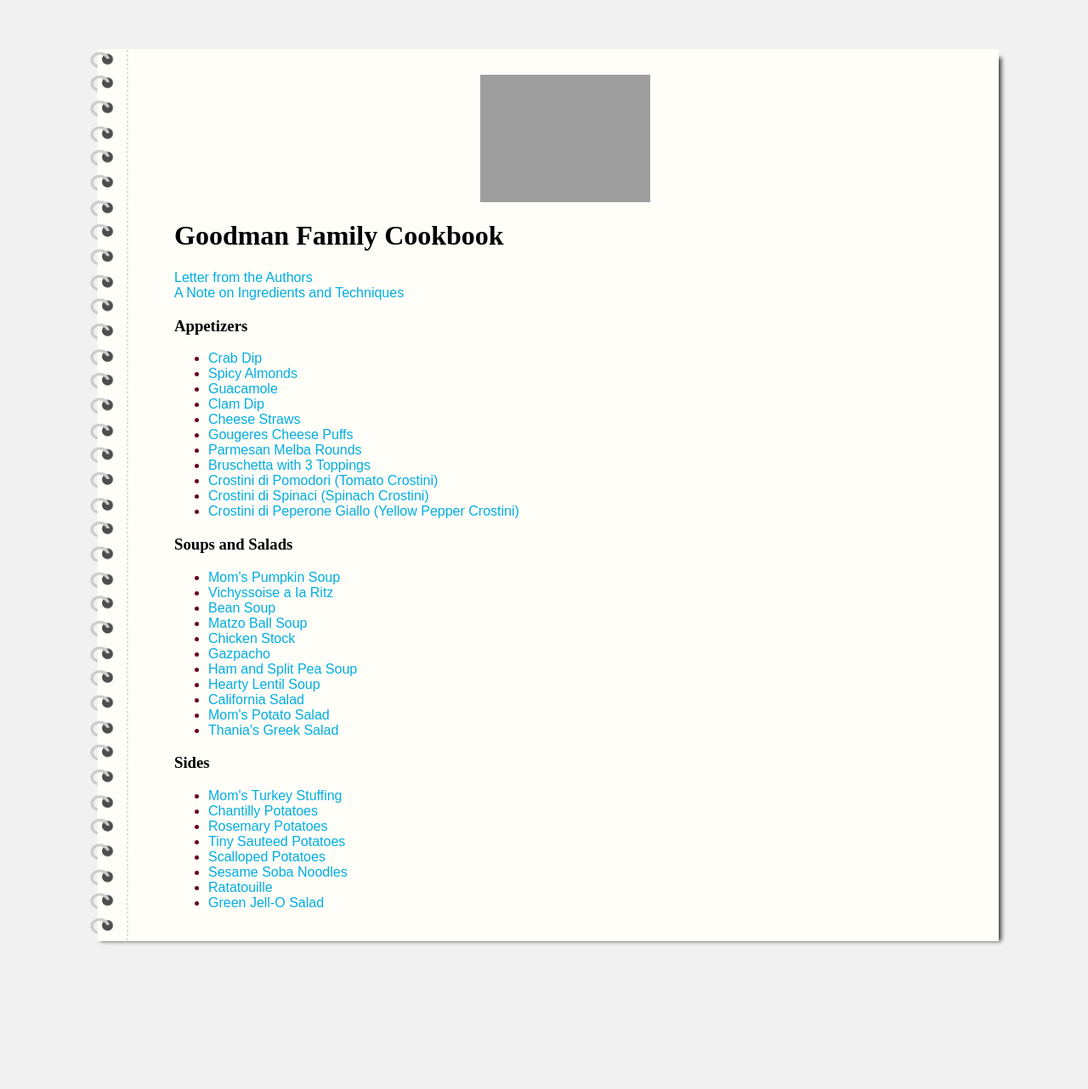
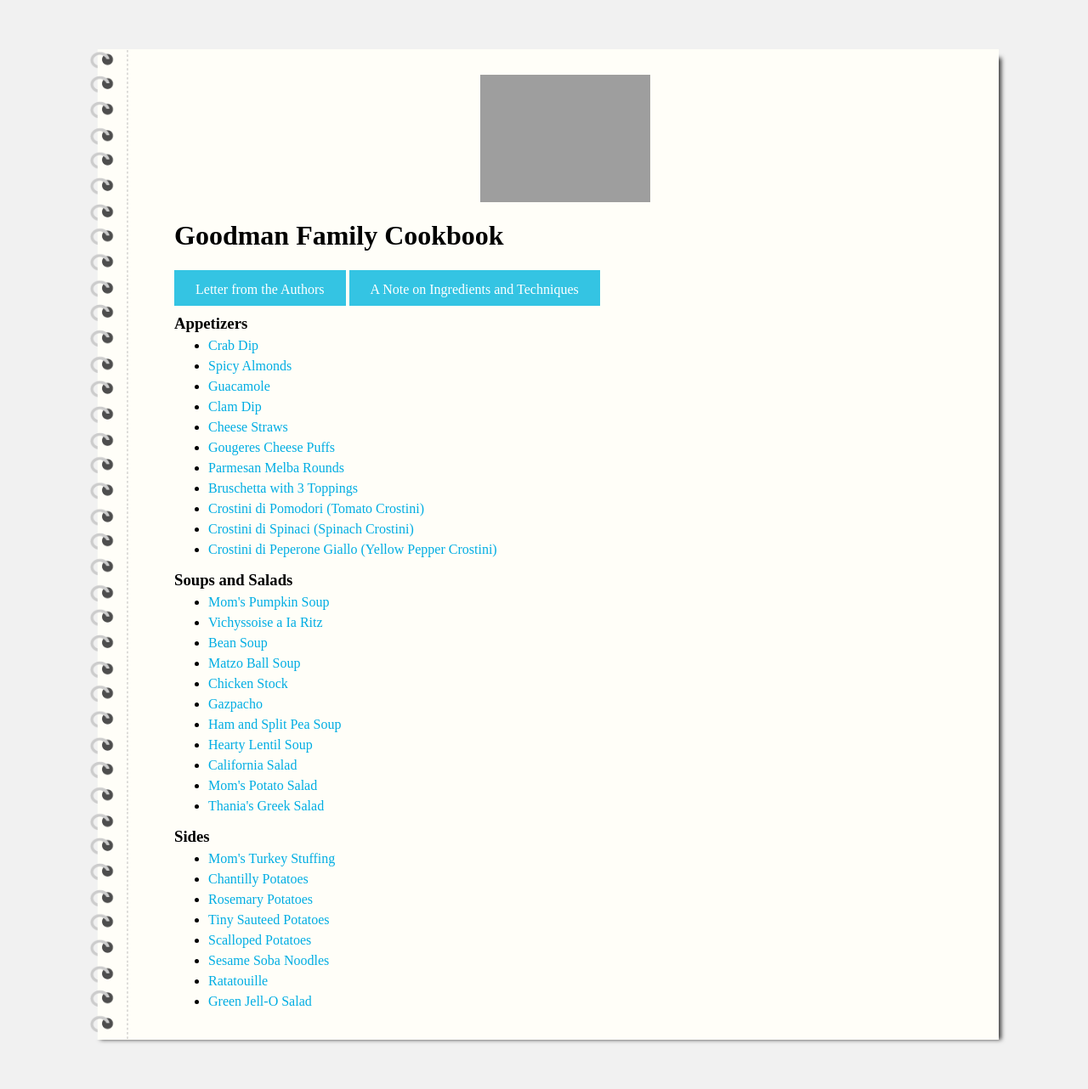
Before and after one commit to mckornfield/goodman-cookbook, a Jekyll site: the page built from index.md, in a window 1280 px wide. Shown: the whole page at 85% size. Built offline with Jekyll 4.4.1, drawn with Linux system fonts in a browser that asks for light colours; before the commit the page ends 1166 px from its top, so only the background shows below that.

Commit message:
style everything a bit differently and delete unused file

```diff
--- a/_layouts/overview.html
+++ b/_layouts/overview.html
@@ -8,7 +8,7 @@
     <h1 id="lefttitle">{{page.title}}</h1>
     <div id="note-on-ingredients">
       {% for info in site.about %}
-      <div><a href="{{site.url}}{{site.baseurl}}{{info.url}}">{{info.title}}</a></div>
+      <a id="button-links" href="{{site.url}}{{site.baseurl}}{{info.url}}">{{info.title}}</a>
       {% endfor %}
     </div>
     <div id="table-of-contents">
--- a/assets/css/style.css
+++ b/assets/css/style.css
@@ -17,15 +17,13 @@ body {
   background-size: contain;
 }
 
-h3, h2 {
+h3, h2, h5, h4 {
   font-family: "Titilium Web";
+  padding: 0px;
+  margin-top: 0px;
+  margin-bottom: 0px;
 }
 
-a {
-  color: #00ade3;
-  font-family: "Titilium Web", sans-serif;
-  text-decoration: none;
-}
 p {
   padding-left: 40px;
   padding-right: 40px;
@@ -33,12 +31,6 @@ p {
 
 a:hover {
   color: #b20436;
-  text-decoration: underline;
-}
-
-a:visited {
-  color: #690220;
-  text-decoration: none;
 }
 
 #section-title {
@@ -56,8 +48,10 @@ a:visited {
 }
 
 #anecdote {
+  padding: 0px;
   text-align: center;
   font-family: "Titilium Web";
+  clear: both;
 }
 
 #serving_info {
@@ -67,8 +61,8 @@ a:visited {
 
 #lefttitle {
   text-align: left;
+  padding-left: 40px;
   font-family: "Titilium Web";
-  padding-left: 40px;
 }
 
 #prev, #next, #prev a, #next a, #back, #back a {
@@ -104,6 +98,7 @@ a:visited {
   float: left;
   font-family: sans-serif;
   width: 60%;
+  margin-top: 5px;
 }
 
 #ingredients > table {
@@ -116,24 +111,26 @@ a:visited {
 }
 #note-on-ingredients {
   padding-left: 40px;
+  padding-bottom: 10px;
 }
 
 #ingredients td:nth-child(odd) {
-  width: 30%;
+  width: 40%;
 }
 
 #ingredients td:nth-child(even) {
-  width: 70%;
+  width: 60%;
 }
 
 #picture {
   width: 40%;
   text-align: center;
   float: right;
+  margin-top: 10px;
 }
 
 #toc{
-  color: #690220;
+  margin-top: 5px;
 }
 
 #picture > img {
@@ -176,6 +173,7 @@ a:visited {
   }
 
   #picture {
+    margin: auto;
     float: none;
     display: block;
     width: 50%;
@@ -189,3 +187,25 @@ a:visited {
     width: 100%;
   }
 }
+
+#button-links {
+  background-color: #34c4e3;
+  color: white;
+  padding: 14px 25px;
+  text-align: center;
+  text-decoration: none;
+  display: inline-block;
+  padding-bottom: 10px;
+}
+a {
+  color: #00ade3;
+  font-family: "Titilium Web";
+  text-decoration: none;
+}
+
+#button-links:hover, #button-links:active {
+  background-color: black;
+}
+li {
+  margin: 6px 0;
+}
```
Also changed, not shown: css/main.css (deleted, +0 -43 lines).
